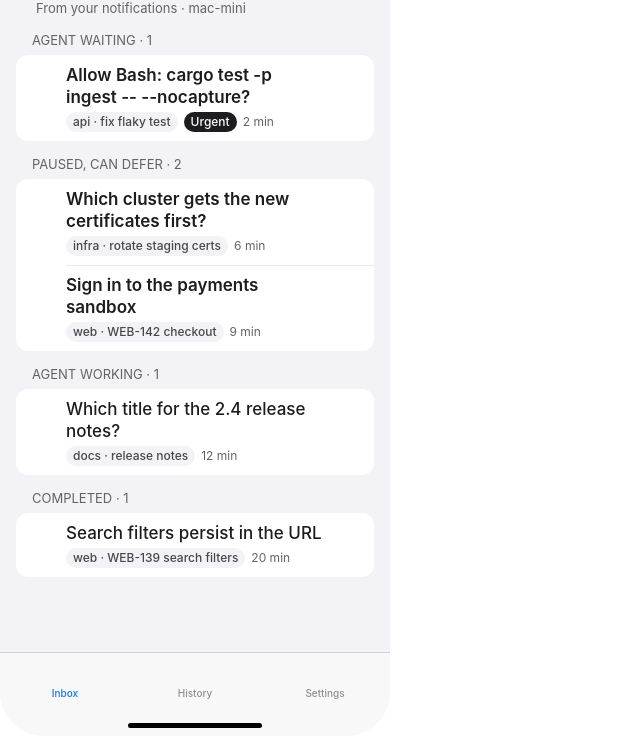
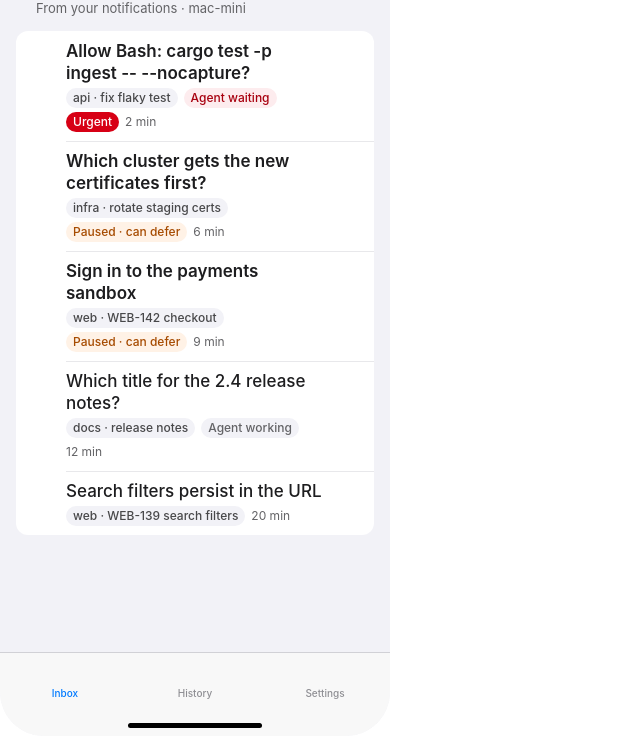
Before and after one commit to Eiluviann/gentbox, a website: page design/project/ios-inbox.dc.html in a window 1280 px wide. Shown: the part 108-844 px from the top of the page, without its empty margins (0-640 px from the left). Drawn offline with Linux system fonts and the light colour scheme.

Commit message:
Drop list categories and make the urgent pill red
Co-Authored-By: Claude Opus 5.5 <noreply@anthropic.com>

```diff
--- a/design/project/an.css
+++ b/design/project/an.css
@@ -1010,7 +1010,7 @@ a.side-item { text-decoration: none; }
 .tag.wait { background: var(--wait-soft); color: var(--wait-ink); }
 .tag.paused { background: var(--paused-soft); color: var(--paused-ink); }
 .tag.working { background: var(--track); color: var(--ink-3); }
-.tag.urgent { background: #1d1d1f; color: #fff; }
+.tag.urgent { background: var(--wait); color: #fff; }
 .tag.gone { background: var(--track); color: var(--ink-3); text-decoration: none; }
 .row.withdrawn .headline { color: var(--ink-3); text-decoration: line-through; text-decoration-color: rgba(0, 0, 0, 0.25); }
 
--- a/design/project/ios-inbox.dc.html
+++ b/design/project/ios-inbox.dc.html
@@ -22,40 +22,28 @@ body{margin:0}
 	<div class="large" style="margin-top: 10px">Inbox</div>
 	<div class="conn"><svg class="i i14" viewBox="0 0 100 100" aria-hidden="true"><path d="{{ic.laptopcomputer}}"></path></svg>From your notifications · mac-mini</div>
 
-	<div class="group-head">Agent waiting · 1</div>
+	<div style="height: 14px"></div>
 	<div class="group">
 		<a class="irow" href="ios-detail.dc.html" style="color: inherit; text-decoration: none">
 			<svg class="i c-dec" viewBox="0 0 100 100" aria-hidden="true"><path d="{{ic.questionmark_bubble_fill}}"></path></svg>
-			<div><div class="irow-title clamp2">Allow Bash: cargo test -p ingest -- --nocapture?</div><div class="tags"><span class="tag">api · fix flaky test</span><span class="tag urgent">Urgent</span><span class="tag plain" style="font-size: 12px">2 min</span></div></div>
+			<div><div class="irow-title clamp2">Allow Bash: cargo test -p ingest -- --nocapture?</div><div class="tags"><span class="tag">api · fix flaky test</span><span class="tag wait">Agent waiting</span><span class="tag urgent">Urgent</span><span class="tag plain" style="font-size: 12px">2 min</span></div></div>
 			<svg class="i i14 c-ink3" viewBox="0 0 100 100" aria-hidden="true" style="margin-top: 4px"><path d="{{ic.chevron_right}}"></path></svg>
 		</a>
-	</div>
-
-	<div class="group-head">Paused, can defer · 2</div>
-	<div class="group">
 		<div class="irow">
 			<svg class="i c-dec" viewBox="0 0 100 100" aria-hidden="true"><path d="{{ic.questionmark_bubble_fill}}"></path></svg>
-			<div><div class="irow-title clamp2">Which cluster gets the new certificates first?</div><div class="tags"><span class="tag">infra · rotate staging certs</span><span class="tag plain" style="font-size: 12px">6 min</span></div></div>
+			<div><div class="irow-title clamp2">Which cluster gets the new certificates first?</div><div class="tags"><span class="tag">infra · rotate staging certs</span><span class="tag paused">Paused · can defer</span><span class="tag plain" style="font-size: 12px">6 min</span></div></div>
 			<svg class="i i14 c-ink3" viewBox="0 0 100 100" aria-hidden="true" style="margin-top: 4px"><path d="{{ic.chevron_right}}"></path></svg>
 		</div>
 		<div class="irow">
 			<svg class="i c-act" viewBox="0 0 100 100" aria-hidden="true"><path d="{{ic.list_bullet_clipboard_fill}}"></path></svg>
-			<div><div class="irow-title clamp2">Sign in to the payments sandbox</div><div class="tags"><span class="tag">web · WEB-142 checkout</span><span class="tag plain" style="font-size: 12px">9 min</span></div></div>
+			<div><div class="irow-title clamp2">Sign in to the payments sandbox</div><div class="tags"><span class="tag">web · WEB-142 checkout</span><span class="tag paused">Paused · can defer</span><span class="tag plain" style="font-size: 12px">9 min</span></div></div>
 			<svg class="i i14 c-ink3" viewBox="0 0 100 100" aria-hidden="true" style="margin-top: 4px"><path d="{{ic.chevron_right}}"></path></svg>
 		</div>
-	</div>
-
-	<div class="group-head">Agent working · 1</div>
-	<div class="group">
 		<div class="irow">
 			<svg class="i c-dec" viewBox="0 0 100 100" aria-hidden="true"><path d="{{ic.questionmark_bubble_fill}}"></path></svg>
-			<div><div class="irow-title" style="font-weight: 500">Which title for the 2.4 release notes?</div><div class="tags"><span class="tag">docs · release notes</span><span class="tag plain" style="font-size: 12px">12 min</span></div></div>
+			<div><div class="irow-title" style="font-weight: 500">Which title for the 2.4 release notes?</div><div class="tags"><span class="tag">docs · release notes</span><span class="tag working">Agent working</span><span class="tag plain" style="font-size: 12px">12 min</span></div></div>
 			<svg class="i i14 c-ink3" viewBox="0 0 100 100" aria-hidden="true" style="margin-top: 4px"><path d="{{ic.chevron_right}}"></path></svg>
 		</div>
-	</div>
-
-	<div class="group-head">Completed · 1</div>
-	<div class="group">
 		<div class="irow">
 			<svg class="i c-done" viewBox="0 0 100 100" aria-hidden="true"><path d="{{ic.checkmark_circle_fill}}"></path></svg>
 			<div><div class="irow-title" style="font-weight: 500">Search filters persist in the URL</div><div class="tags"><span class="tag">web · WEB-139 search filters</span><span class="tag plain" style="font-size: 12px">20 min</span></div></div>
```
Also changed, not shown: design/project/Main.dc.html (+2 -2 lines), design/project/mac-generic-row.dc.html (+0 -1 lines), design/project/mac-popover.dc.html (+4 -8 lines), design/README.md.
